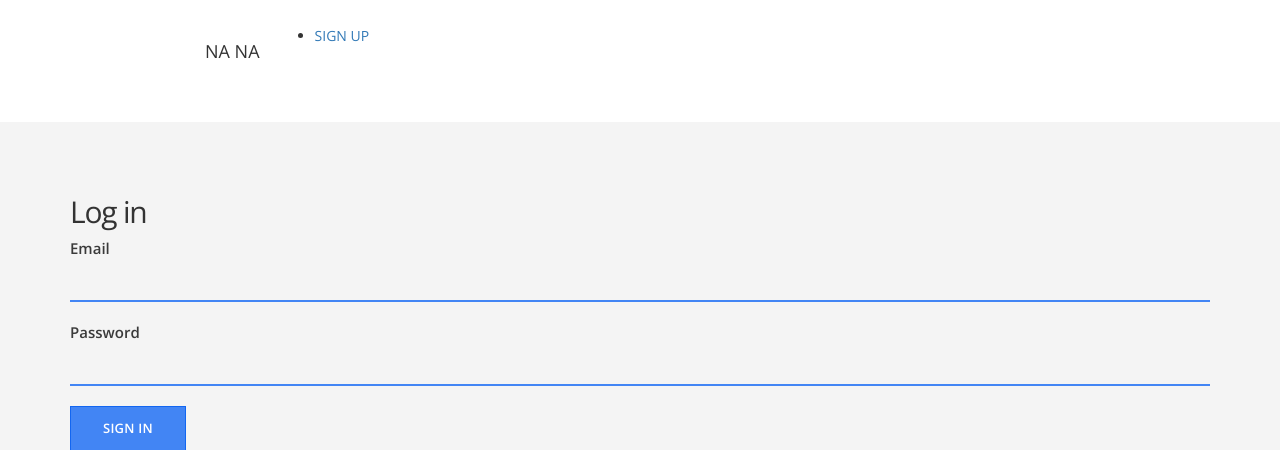
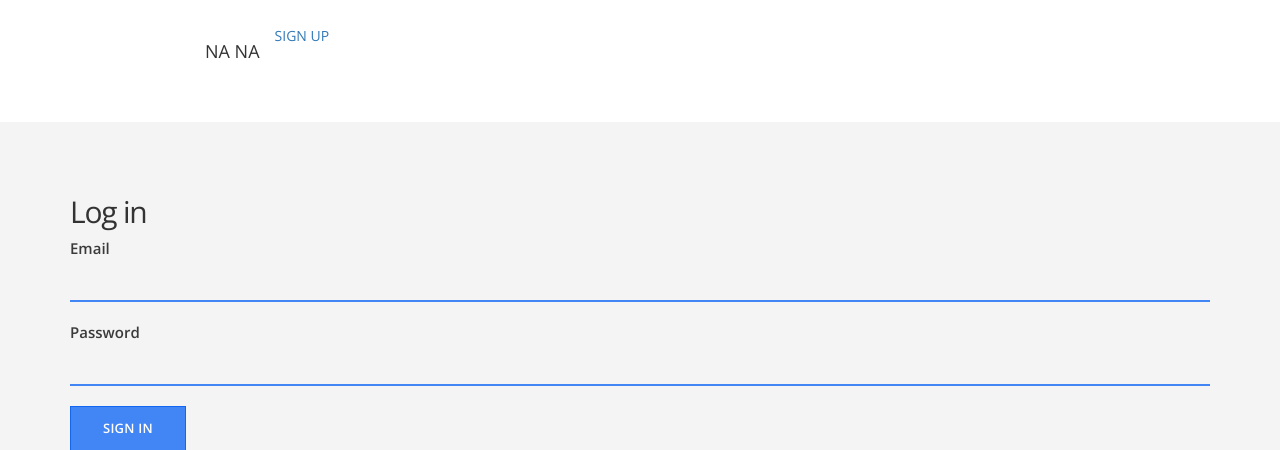
Before and after one commit to JuliaSun2000/NANA, a Flask app: page /login in a window 1280 px wide. Shown: the top 450 px of the page. Run offline with Flask 2, Linux system fonts and the light colour scheme; some libraries are stand-ins or nearby versions.

Commit message:
update index

```diff
--- a/static/css/main.css
+++ b/static/css/main.css
@@ -101,6 +101,9 @@ header {
   padding: 25px 0;
 }
 
+.navbar-brand{
+  float: left;
+}
 .topright{
    float: right;
 }
--- a/templates/layout.html
+++ b/templates/layout.html
@@ -33,9 +33,7 @@
         <h1 class="navbar-brand">NA NA</h1>
 
         <div class="topright">
-          <ul>
-            <li>{% block subtitle%}{% endblock %}</li>
-          </ul>
+          {% block subtitle%}{% endblock %}
         </div>
       </div>
 
```
